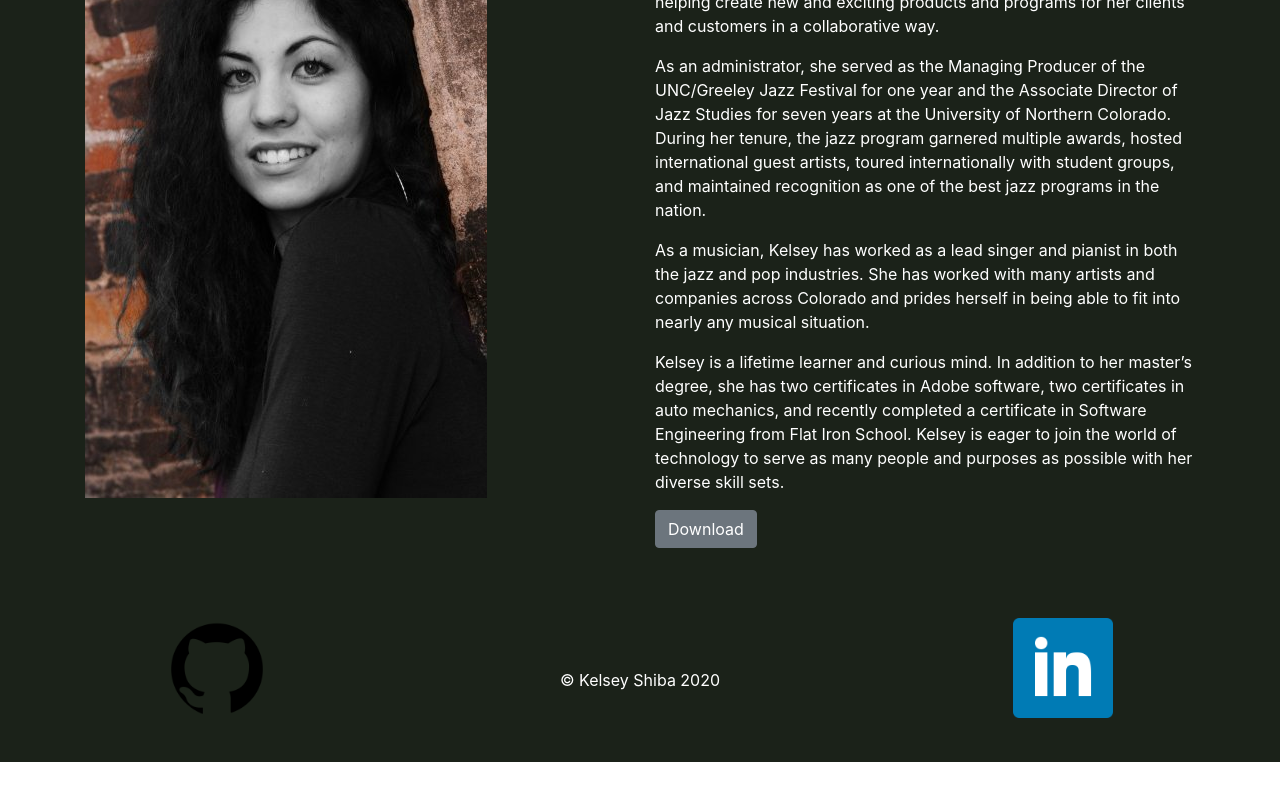
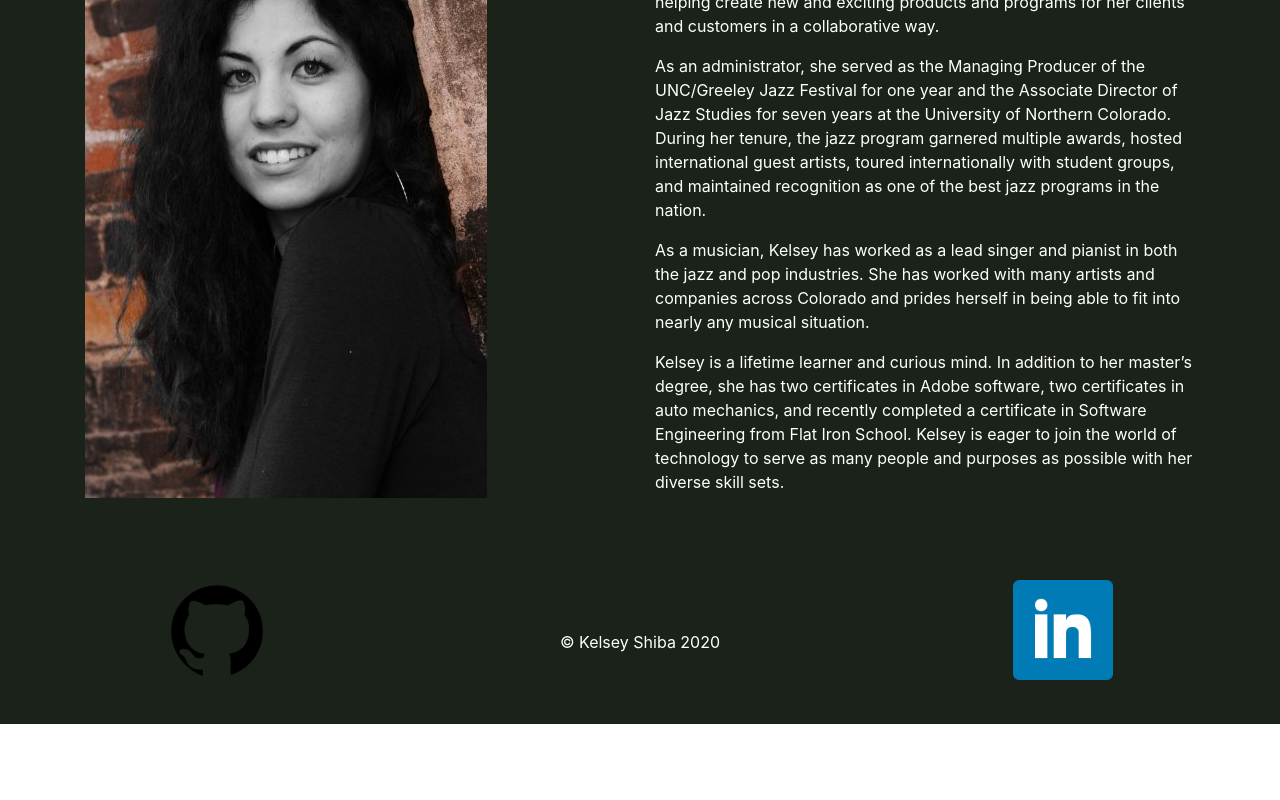
Before and after one commit to kelseyshiba/mywebsite, a React (Create React App) app: page /about in a window 1280 px wide. Shown: the part 726-1526 px from the top of the page. After the commit the page ends 1500 px from the top, so only its background shows below. Built offline with nearby package versions, Linux system fonts and the light colour scheme.

Commit message:
hide button from about

```diff
--- a/src/components/About.js
+++ b/src/components/About.js
@@ -14,7 +14,7 @@ const About = () => {
                     <p>As an administrator, she served as the Managing Producer of the UNC/Greeley Jazz Festival for one year and the Associate Director of Jazz Studies for seven years at the University of Northern Colorado. During her tenure, the jazz program garnered multiple awards, hosted international guest artists, toured internationally with student groups, and maintained recognition as one of the best jazz programs in the nation.</p>
                     <p>As a musician, Kelsey has worked as a lead singer and pianist in both the jazz and pop industries. She has worked with many artists and companies across Colorado and prides herself in being able to fit into nearly any musical situation.</p>
                     <p>Kelsey is a lifetime learner and curious mind. In addition to her master’s degree, she has two certificates in Adobe software, two certificates in auto mechanics, and recently completed a certificate in Software Engineering from Flat Iron School. Kelsey is eager to join the world of technology to serve as many people and purposes as possible with her diverse skill sets.</p>
-                    <Button variant='secondary'>Download</Button>
+                    {/* <Button variant='secondary'>Download</Button> */}
                 </Col>
             </Row>
         </div>
```
